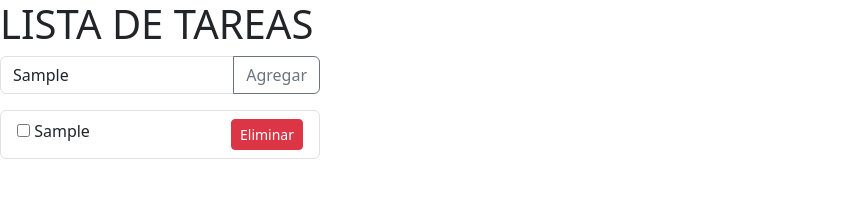
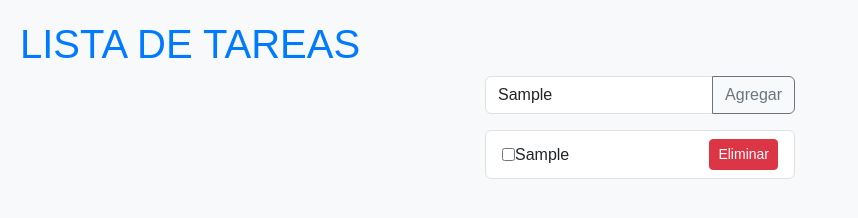
Before and after one commit to Sheilagarc/TRABAJO-RAMAS-SHEILA, a plain HTML site: page index.html in a window 1280 px wide. Both pictures are taken after typing "Sample" into the empty fields and a click on the button "Agregar". Shown: the whole page, without its empty margins (0-858 px from the left). Drawn offline with nearby package versions, Linux system fonts and the light colour scheme.

Commit message:
modificacion css

```diff
--- /dev/null
+++ b/css/style.css
@@ -0,0 +1,30 @@
+body {
+    font-family: 'Arial', sans-serif;
+    background-color: #f8f9fa;
+    padding: 20px;
+}
+
+h1 {
+    color: #007bff;
+}
+
+.w-25 {
+    margin: auto;
+}
+
+.input-group {
+    margin-bottom: 20px;
+}
+
+.list-group-item {
+    display: flex;
+    align-items: center;
+}
+
+.checkbox {
+    margin-right: 10px;
+}
+
+.btn-danger {
+    margin-left: auto;
+}
--- a/index.html
+++ b/index.html
@@ -8,6 +8,8 @@
     <link href="https://cdn.jsdelivr.net/npm/bootstrap@5.3.2/dist/css/bootstrap.min.css" rel="stylesheet"
         integrity="sha384-T3c6CoIi6uLrA9TneNEoa7RxnatzjcDSCmG1MXxSR1GAsXEV/Dwwykc2MPK8M2HN" crossorigin="anonymous">
     <script src="src/script.js" type="text/javascript" defer></script>
+    <link rel="stylesheet" href="./css/style.css">
+
 </head>
 
 <body>
```
